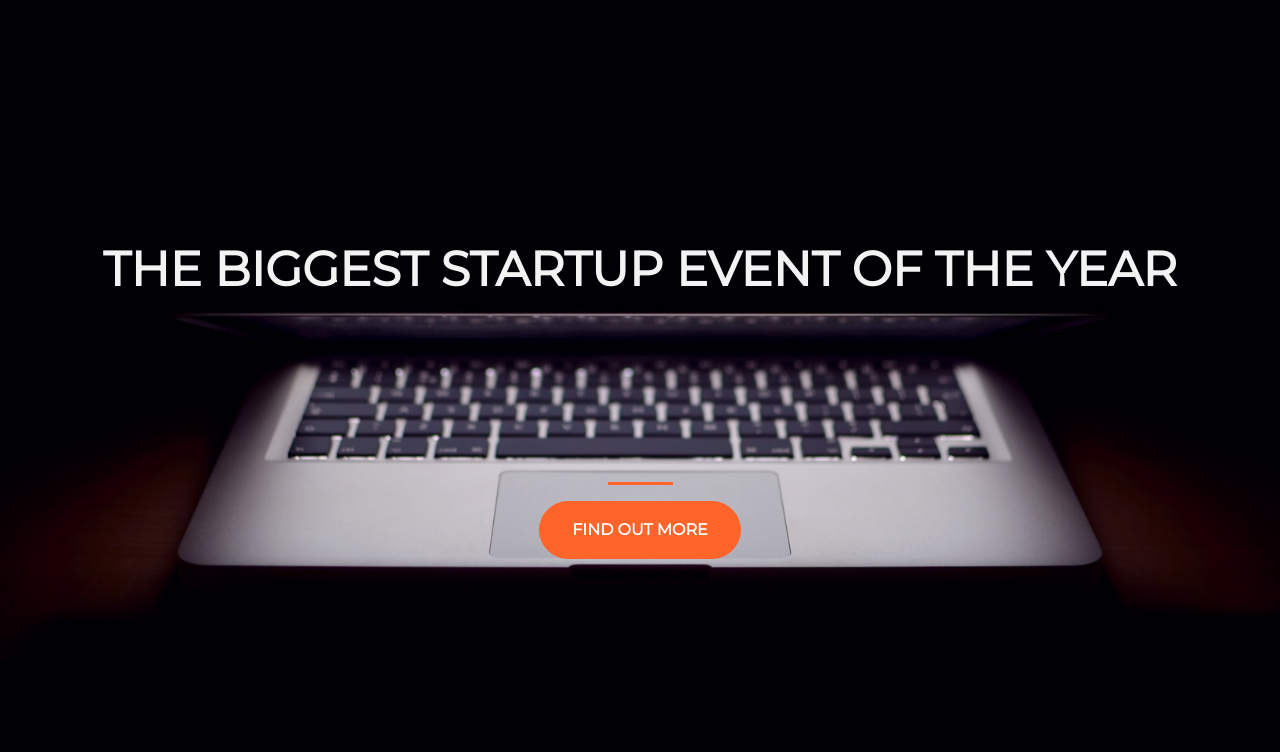
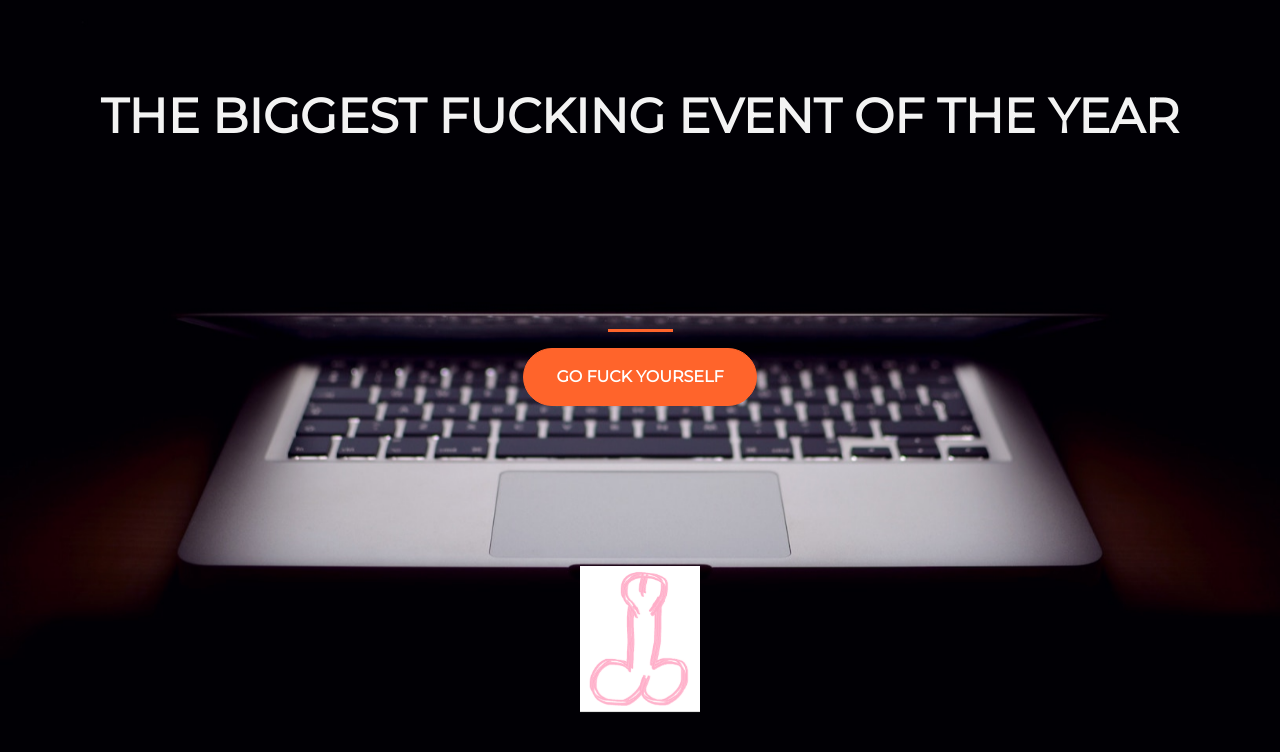
Before and after one commit to anaya1988/ztm_startup, a plain HTML site: page index.html in a window 1280 px wide. Drawn offline with nearby package versions, Linux system fonts and the light colour scheme.

Commit message:
Add files via upload

```diff
--- a/index.html
+++ b/index.html
@@ -9,18 +9,26 @@
     <link href="https://fonts.googleapis.com/css?family=Montserrat" rel="stylesheet">
     <link rel="stylesheet" href="https://cdn.jsdelivr.net/npm/bootstrap@4.4.1/dist/css/bootstrap.min.css" integrity="sha384-Vkoo8x4CGsO3+Hhxv8T/Q5PaXtkKtu6ug5TOeNV6gBiFeWPGFN9MuhOf23Q9Ifjh" crossorigin="anonymous">
     <link href="style.css" rel="stylesheet">
+    <link rel="stylesheet" href="https://cdnjs.cloudflare.com/ajax/libs/animate.css/4.1.1/animate.min.css"/>
   </head>
   <body>
   <div class="container d-flex align-items-center h-100">
     <div class="row">
       <header class="text-center col-12">
-        <h1><strong>The biggest startup event of the year</strong></h1>
+        <h1 class="animate__animated animate__shakeY animate__infinite"><strong>The biggest fucking event of the year</strong></h1>
       </header>
       <div class="buffer col-12"></div>
       <section class="text-center col-12">
         <hr>
-        <button type="button" class="btn btn-primary btn-xl">Find out more</button>
+        <button type="button" class="btn btn-primary btn-xl">go fuck yourself</button>
+        <div class="text-center">
+          <div class="buffer col-12"></div>
+          <img class="img-fluid animate__animated animate__shakeY animate__infinite" src="dong.png" width="120px" height="150px">
+      </div>
       </section>
+    </div>
+    <div>
+
     </div>
   </div>
   </body>
--- a/style.css
+++ b/style.css
@@ -16,11 +16,20 @@ h1 {
   text-transform: uppercase;
 }
 
+.animate__infinite {
+  animation-delay: 4s;
+}
+
 hr {
   border-color: #ff642b;
   border-width: 3px;
   max-width: 65px;
 
+}
+
+img {
+  border: 10px;
+  border-color: hotpink;
 }
 
 .buffer {
```
Also changed, not shown: dong.png (added).
